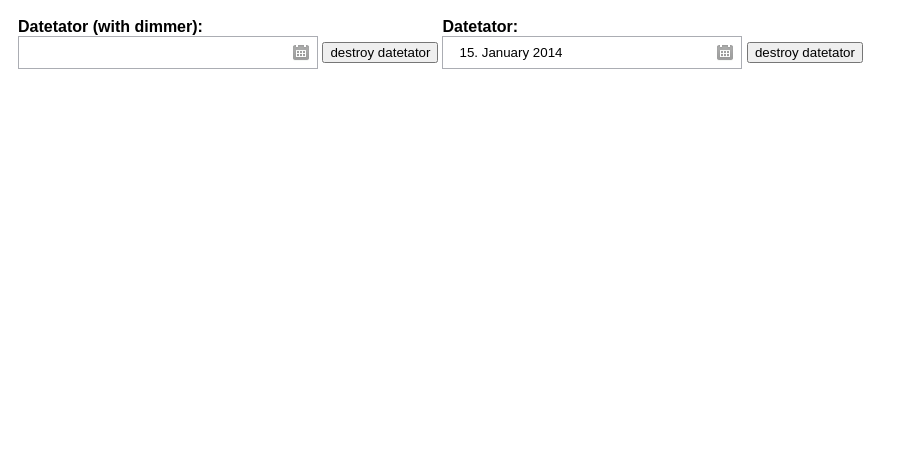
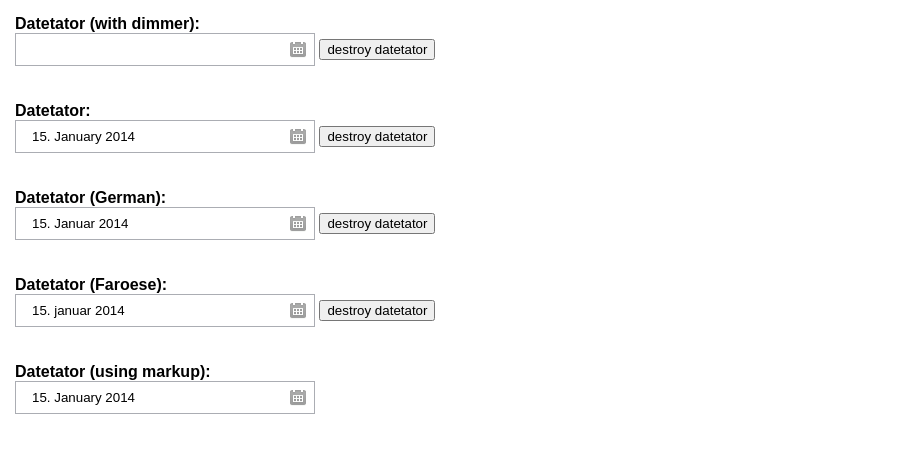
Before and after one commit to QODIO/datetator, a plain HTML site: page index.html in a window 1280 px wide. Shown: the whole page, without its empty margins (0-911 px from the left). Drawn offline with Linux system fonts and the light colour scheme.

Commit message:
Version 1.1
* Changed the way languages are handled to be more streamlined and
flexible.
* Changed main holders class from datetator to datetator_element
* Added markup initialization support

```diff
--- a/fm.datetator-de.jquery.js
+++ b/fm.datetator-de.jquery.js
@@ -1,5 +1,8 @@
-var de_labels = {
-	labels: {
+/*
+ German translation (thanks to Roland Hentschel)
+*/
+var datetator_labels = $.extend({}, typeof datetator_labels !== 'undefined' ? datetator_labels : {}, {
+	de: {
 		week: 'Wo',
 		dayNames: [
 			'Mo',
@@ -37,4 +40,4 @@ var de_labels = {
 		emptyTooltip: 'Entferne Eintrag',
 		todayTooltip: 'Zeige und wähle heutiges Datum'
 	}
-}
+});
--- a/fm.datetator-fo.jquery.js
+++ b/fm.datetator-fo.jquery.js
@@ -1,4 +1,8 @@
-var fo_labels = {
+/*
+ Faroese translation by Ingi P. Jacobsen
+*/
+var datetator_labels = $.extend({}, typeof datetator_labels !== 'undefined' ? datetator_labels : {}, {
+	fo: {
 		week: 'Vk',
 		dayNames: [
 			'Má',
@@ -36,3 +40,4 @@ var fo_labels = {
 		emptyTooltip: 'Strika dagfesting',
 		todayTooltip: 'Vís og vel dagin í dag'
 	}
+});
--- a/fm.datetator.jquery.css
+++ b/fm.datetator.jquery.css
@@ -6,7 +6,7 @@
  */
 
 /* RESET */
-.datetator * {
+.datetator_element * {
 	-webkit-box-sizing: border-box;
 	-moz-box-sizing: border-box;
 	box-sizing: border-box;
@@ -23,7 +23,7 @@
 }
 
 /* MAIN ELEMENT */
-.datetator {
+.datetator_element {
 	border: 1px solid #abadb3;
 	-webkit-box-sizing: border-box;
 	-moz-box-sizing: border-box;
--- a/fm.datetator.jquery.js
+++ b/fm.datetator.jquery.js
@@ -1,7 +1,7 @@
 /*
  Datetator jQuery Plugin
  Datetator is a jQuery-based replacement for input boxes, making them date pickers.
- version 1.0, Jan 13th, 2014
+ version 1.1, Dec 11th, 2015
  by Ingi P. Jacobsen
 
  The MIT License (MIT)
@@ -38,8 +38,11 @@
 			prefix: 'datetator_',
 			height: 'auto',
 			useDimmer: false,
+			useRemove: true,
 			class: '',
+			language: 'en',
 			labels: {
+				en: {
 					week: 'Wk',
 					dayNames: [
 						'Mo',
@@ -77,6 +80,7 @@
 					emptyTooltip: 'Remove date',
 					todayTooltip: 'Show and choose today\'s date'
 				}
+			}
 		};
 
 		//// ================== PREPARE VARIABLES ================== ////
@@ -93,6 +97,7 @@
 			}
 		};
 		var currentDate = reloadDate();
+		/* For use later when adding support for keyboard
 		var key = {
 			backspace: 8,
 			enter: 13,
@@ -101,13 +106,16 @@
 			up: 38,
 			right: 39,
 			down: 40
-		};
+		};*/
 		plugin.settings = {};
 
 
 
 		//// ================== "INITIALIZE PLUGIN" METHOD ================== ////
 		plugin.init = function () {
+			if (typeof datetator_labels !== 'undefined') {
+				$.extend(defaults.labels, datetator_labels);
+			}
 			plugin.settings = $.extend({}, defaults, options);
 
 			//// CREATE ELEMENTS
@@ -122,7 +130,7 @@
 			}
 			// holder element
 			$holder_element = $(document.createElement('div'));
-			$holder_element.addClass('datetator_holder picker-hidden');
+			$holder_element.addClass(plugin.settings.prefix + 'holder picker-hidden');
 			$holder_element.css({
 				display: $element.css('display')
 			});
@@ -133,7 +141,7 @@
 			if (element.id !== undefined) {
 				$input_element.attr('id', plugin.settings.prefix + element.id);
 			}
-			$input_element.addClass('datetator picker-hidden ' + plugin.settings.class);
+			$input_element.addClass(plugin.settings.prefix + 'element picker-hidden ' + plugin.settings.class);
 			$input_element.css({
 				width: $element.css('width'),
 				padding: $element.css('padding'),
@@ -155,11 +163,11 @@
 
 			//// BIND ELEMENTS EVENTS
 			// source element
-			$element.change(function () {
+			$element.bind('change', function () {
 				currentDate = reloadDate();
 				refreshPicker();
 			});
-			$input_element.mouseup(function (e) {
+			$input_element.bind('mouseup', function (e) {
 				e.preventDefault();
 				e.stopPropagation();
 				$input_element.trigger('focus');
@@ -177,6 +185,9 @@
 
 
 		//// ================== "REFRESH PICKER" METHOD ================== ////
+		plugin.changeSetting = function (settingToChange, change) {
+			plugin.settings['settingToChange'] = change;
+		};
 		plugin.refresh = function () {
 			refreshPicker();
 		};
@@ -185,7 +196,7 @@
 
 			$picker_element.empty();
 			$picker_element.css('top', $input_element.outerHeight() + 3);
-			$picker_element.mousedown(function (e) {
+			$picker_element.bind('mousedown', function (e) {
 				e.preventDefault();
 				e.stopPropagation();
 			});
@@ -200,9 +211,9 @@
 			var $nav_prev_month_element = $(document.createElement('div'));
 			$nav_prev_month_element.addClass(plugin.settings.prefix + 'button');
 			$nav_prev_month_element.addClass(plugin.settings.prefix + 'previous_month');
-			$nav_prev_month_element.html(plugin.settings.labels.previousMonth.replace('{month}', plugin.settings.labels.monthNames[new Date(new Date(currentDate).setMonth(currentDate.getMonth() - 1)).getMonth()].substring(0, 3)));
-			$nav_prev_month_element.attr('title', plugin.settings.labels.previousMonthTooltip);
-			$nav_prev_month_element.click(function (e) {
+			$nav_prev_month_element.html(plugin.settings.labels[plugin.settings.language].previousMonth.replace('{month}', plugin.settings.labels[plugin.settings.language].monthNames[new Date(new Date(currentDate).setMonth(currentDate.getMonth() - 1)).getMonth()].substring(0, 3)));
+			$nav_prev_month_element.attr('title', plugin.settings.labels[plugin.settings.language].previousMonthTooltip);
+			$nav_prev_month_element.bind('click', function (e) {
 				e.preventDefault();
 				e.stopPropagation();
 				previousMonth();
@@ -211,15 +222,15 @@
 			// month holder
 			var $nav_month_element = $(document.createElement('div'));
 			$nav_month_element.addClass(plugin.settings.prefix + 'month');
-			$nav_month_element.html(plugin.settings.labels.monthNames[currentDate.getMonth()]);
+			$nav_month_element.html(plugin.settings.labels[plugin.settings.language].monthNames[currentDate.getMonth()]);
 			$nav_element.append($nav_month_element);
 			// next month button
 			var $nav_next_month_element = $(document.createElement('div'));
 			$nav_next_month_element.addClass(plugin.settings.prefix + 'button');
 			$nav_next_month_element.addClass(plugin.settings.prefix + 'next_month');
-			$nav_next_month_element.html(plugin.settings.labels.nextMonth.replace('{month}', plugin.settings.labels.monthNames[new Date(new Date(currentDate).setMonth(currentDate.getMonth() + 1)).getMonth()].substring(0, 3)));
-			$nav_next_month_element.attr('title', plugin.settings.labels.nextMonthTooltip);
-			$nav_next_month_element.click(function (e) {
+			$nav_next_month_element.html(plugin.settings.labels[plugin.settings.language].nextMonth.replace('{month}', plugin.settings.labels[plugin.settings.language].monthNames[new Date(new Date(currentDate).setMonth(currentDate.getMonth() + 1)).getMonth()].substring(0, 3)));
+			$nav_next_month_element.attr('title', plugin.settings.labels[plugin.settings.language].nextMonthTooltip);
+			$nav_next_month_element.bind('click', function (e) {
 				e.preventDefault();
 				e.stopPropagation();
 				nextMonth();
@@ -231,9 +242,9 @@
 			var $nav_prev_year_element = $(document.createElement('div'));
 			$nav_prev_year_element.addClass(plugin.settings.prefix + 'button');
 			$nav_prev_year_element.addClass(plugin.settings.prefix + 'previous_year');
-			$nav_prev_year_element.html(plugin.settings.labels.previousYear.replace('{year}', new Date(new Date(currentDate).setYear(currentDate.getFullYear() - 1)).getFullYear().toString()));
-			$nav_prev_year_element.attr('title', plugin.settings.labels.previousYearTooltip);
-			$nav_prev_year_element.click(function (e) {
+			$nav_prev_year_element.html(plugin.settings.labels[plugin.settings.language].previousYear.replace('{year}', new Date(new Date(currentDate).setYear(currentDate.getFullYear() - 1)).getFullYear().toString()));
+			$nav_prev_year_element.attr('title', plugin.settings.labels[plugin.settings.language].previousYearTooltip);
+			$nav_prev_year_element.bind('click', function (e) {
 				e.preventDefault();
 				e.stopPropagation();
 				previousYear();
@@ -248,9 +259,9 @@
 			var $nav_next_year_element = $(document.createElement('div'));
 			$nav_next_year_element.addClass(plugin.settings.prefix + 'button');
 			$nav_next_year_element.addClass(plugin.settings.prefix + 'next_year');
-			$nav_next_year_element.html(plugin.settings.labels.nextYear.replace('{year}', new Date(new Date(currentDate).setYear(currentDate.getFullYear() + 1)).getFullYear().toString()));
-			$nav_next_year_element.attr('title', plugin.settings.labels.nextYearTooltip);
-			$nav_next_year_element.click(function (e) {
+			$nav_next_year_element.html(plugin.settings.labels[plugin.settings.language].nextYear.replace('{year}', new Date(new Date(currentDate).setYear(currentDate.getFullYear() + 1)).getFullYear().toString()));
+			$nav_next_year_element.attr('title', plugin.settings.labels[plugin.settings.language].nextYearTooltip);
+			$nav_next_year_element.bind('click', function (e) {
 				e.preventDefault();
 				e.stopPropagation();
 				nextYear();
@@ -267,13 +278,13 @@
 			// td element (week header)
 			var $calendar_td_element = $(document.createElement('th'));
 			$calendar_td_element.addClass(plugin.settings.prefix + 'week_header');
-			$calendar_td_element.html(plugin.settings.labels.week);
+			$calendar_td_element.html(plugin.settings.labels[plugin.settings.language].week);
 			$calendar_tr_element.append($calendar_td_element);
 			for (var i = 0; i < 7; i++) {
 				// td element (day header)
 				$calendar_td_element = $(document.createElement('th'));
 				$calendar_td_element.addClass(plugin.settings.prefix + 'day_header');
-				$calendar_td_element.html(plugin.settings.labels.dayNames[i]);
+				$calendar_td_element.html(plugin.settings.labels[plugin.settings.language].dayNames[i]);
 				$calendar_tr_element.append($calendar_td_element);
 			}
 
@@ -302,7 +313,7 @@
 					var date = new Date(mondayFirstWeek.getFullYear(), mondayFirstWeek.getMonth(), mondayFirstWeek.getDate() + (x + (row * 7)));
 					$td_element.html(date.getDate());
 					$td_element.data('date', date);
-					$td_element.click(function () {
+					$td_element.bind('click', function () {
 						selectDate($(this).data('date'));
 					});
 					$td_element.addClass(plugin.settings.prefix + 'day');
@@ -327,24 +338,26 @@
 			$operations_element.addClass(plugin.settings.prefix + 'operations');
 			$picker_element.append($operations_element);
 			// "remove" button
+			if (plugin.settings.useRemove) {
 				var $opr_delete_element = $(document.createElement('div'));
 				$opr_delete_element.addClass(plugin.settings.prefix + 'button');
 				$opr_delete_element.addClass(plugin.settings.prefix + 'empty');
-			$opr_delete_element.html(plugin.settings.labels.empty);
-			$opr_delete_element.attr('title', plugin.settings.labels.emptyTooltip);
-			$opr_delete_element.click(function (e) {
+				$opr_delete_element.html(plugin.settings.labels[plugin.settings.language].empty);
+				$opr_delete_element.attr('title', plugin.settings.labels[plugin.settings.language].emptyTooltip);
+				$opr_delete_element.bind('click', function (e) {
 					e.preventDefault();
 					e.stopPropagation();
 					empty();
 				});
 				$operations_element.append($opr_delete_element);
+			}
 			// "today" button
 			var $opr_today_element = $(document.createElement('div'));
 			$opr_today_element.addClass(plugin.settings.prefix + 'button');
 			$opr_today_element.addClass(plugin.settings.prefix + 'today');
-			$opr_today_element.html(plugin.settings.labels.today);
-			$opr_today_element.attr('title', plugin.settings.labels.todayTooltip);
-			$opr_today_element.click(function (e) {
+			$opr_today_element.html(plugin.settings.labels[plugin.settings.language].today);
+			$opr_today_element.attr('title', plugin.settings.labels[plugin.settings.language].todayTooltip);
+			$opr_today_element.bind('click', function (e) {
 				e.preventDefault();
 				e.stopPropagation();
 				today();
@@ -429,10 +442,10 @@
 					return (day > 9 ? day : '0' + day) + '-' + (month > 9 ? month : '0' + month) + '-' + year;
 					break;
 				case 2:
-					return day + '. ' + plugin.settings.labels.monthNames[month - 1] + ' ' + year;
+					return day + '. ' + plugin.settings.labels[plugin.settings.language].monthNames[month - 1] + ' ' + year;
 					break;
 				case 3:
-					return day + '. ' + plugin.settings.labels.monthNames[month - 1].substring(0, 3) + '. ' + year;
+					return day + '. ' + plugin.settings.labels[plugin.settings.language].monthNames[month - 1].substring(0, 3) + '. ' + year;
 					break;
 			}
 			return 'Invalid Type';
@@ -484,7 +497,7 @@
 		options = options !== undefined ? options : {};
 		return this.each(function () {
 			if (typeof(options) === 'object') {
-				if (undefined === $(this).data('datetator')) {
+				if ($(this).data('datetator') === undefined) {
 					var plugin = new $.datetator(this, options);
 					$(this).data('datetator', plugin);
 				}
@@ -497,3 +510,16 @@
 	};
 
 }(jQuery));
+
+$(function () {
+	$('.datetator').each(function () {
+		var $this = $(this);
+		var options = {};
+		$.each($this.data(), function (key, value) {
+			if (key.substring(0, 9) == 'datetator') {
+				options[key.substring(9, 10).toLowerCase() + key.substring(10)] = value;
+			}
+		});
+		$this.datetator(options);
+	});
+});
--- a/index.html
+++ b/index.html
@@ -14,7 +14,10 @@
 			padding: 15px;
 		}
 		#inputDatetator1,
-		#inputDatetator2 {
+		#inputDatetator2,
+		#inputDatetator3,
+		#inputDatetator4,
+		#inputDatetator5 {
 			width: 300px;
 			padding: 8px 16px;
 			box-sizing: border-box;
@@ -22,6 +25,8 @@
 	</style>
 	<script src="jquery-1.11.0.min.js"></script>
 	<script src="fm.datetator.jquery.js"></script>
+	<script src="fm.datetator-fo.jquery.js"></script>
+	<script src="fm.datetator-de.jquery.js"></script>
 	<script>
 		$(function () {
 			var $activate_datetator1 = $('#activate_datetator1');
@@ -51,29 +56,79 @@
 				}
 			});
 			$activate_datetator2.trigger('click');
+
+			var $activate_datetator3 = $('#activate_datetator3');
+			var $inputDatetator3 = $('#inputDatetator3');
+			$activate_datetator3.click(function () {
+				if ($inputDatetator3.data('datetator') === undefined) {
+					$inputDatetator3.datetator({
+						language: 'de'
+					});
+					$activate_datetator3.val('destroy datetator');
+				} else {
+					$inputDatetator3.datetator('destroy');
+					$activate_datetator3.val('activate datetator');
+				}
+			});
+			$activate_datetator3.trigger('click');
+
+			var $activate_datetator4 = $('#activate_datetator4');
+			var $inputDatetator4 = $('#inputDatetator4');
+			$activate_datetator4.click(function () {
+				if ($inputDatetator4.data('datetator') === undefined) {
+					$inputDatetator4.datetator({
+						language: 'fo'
+					});
+					$activate_datetator4.val('destroy datetator');
+				} else {
+					$inputDatetator4.datetator('destroy');
+					$activate_datetator4.val('activate datetator');
+				}
+			});
+			$activate_datetator4.trigger('click');
 		});
 	</script>
 </head>
 <body>
 	<div id="wrapper">
-		<table>
-			<tr>
-				<td>
 		<label for="inputDatetator1">
 			<b>Datetator (with dimmer):</b>
 		</label><br>
 		<input id="inputDatetator1" name="inputDatetator1" value="">
-					<input value="activate datetator" id="activate_datetator1" type="button">
-				</td>
-				<td>
+		<input value="activate datetator" id="activate_datetator1" type="button"><br>
+		<br>
+		<br>
+
 		<label for="inputDatetator2">
 			<b>Datetator:</b>
 		</label><br>
 		<input id="inputDatetator2" name="inputDatetator2" value="2014-01-15">
-					<input value="activate datetator" id="activate_datetator2" type="button">
-				</td>
-			</tr>
-		</table>
+		<input value="activate datetator" id="activate_datetator2" type="button"><br>
+		<br>
+		<br>
+
+		<label for="inputDatetator3">
+			<b>Datetator (German):</b>
+		</label><br>
+		<input id="inputDatetator3" name="inputDatetator3" value="2014-01-15">
+		<input value="activate datetator" id="activate_datetator3" type="button"><br>
+		<br>
+		<br>
+
+		<label for="inputDatetator4">
+			<b>Datetator (Faroese):</b>
+		</label><br>
+		<input id="inputDatetator4" name="inputDatetator4" value="2014-01-15">
+		<input value="activate datetator" id="activate_datetator4" type="button"><br>
+		<br>
+		<br>
+
+		<label for="inputDatetator5">
+			<b>Datetator (using markup):</b>
+		</label><br>
+		<input id="inputDatetator5" type="text" class="datetator" data-datetator-use-dimmer="true" data-datetator-use-remove="false" value="2014-01-15">
+		<br>
+		<br>
 	</div>
 
 </body>
```
Also changed, not shown: fm.datetator-en.jquery.js (added, +49 -0 lines), 1 other file. Lines whose indentation alone changed are shown as unchanged.
